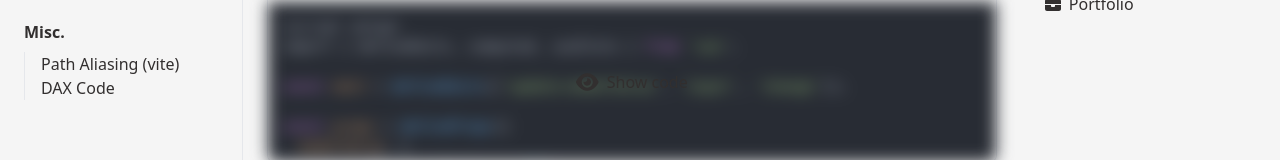
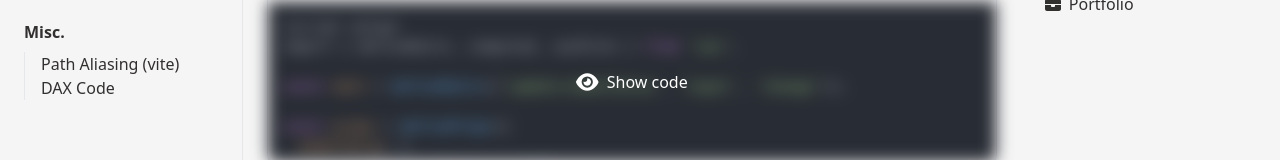
Before and after one commit to rulkimi/kiminotes, a Vue app: page /#/form-elements in a window 1280 px wide. Shown: the part 384-544 px from the top of the page. Built offline with nearby package versions, Linux system fonts and the light colour scheme.

Commit message:
change show code text to text-white

```diff
--- a/src/components/templates/PreviewBlock.vue
+++ b/src/components/templates/PreviewBlock.vue
@@ -176,7 +176,7 @@ const copyCode = () => {
           </pre>
           <div class="absolute inset-0 flex justify-center items-center">
             <div
-              class="hover:scale-105 cursor-pointer transition-transform duration-300"
+              class="hover:scale-105 cursor-pointer transition-transform duration-300 text-white"
               @click="showCode = true"
             >
               <font-awesome-icon :icon="['fas', 'eye']" size="lg" />
```
